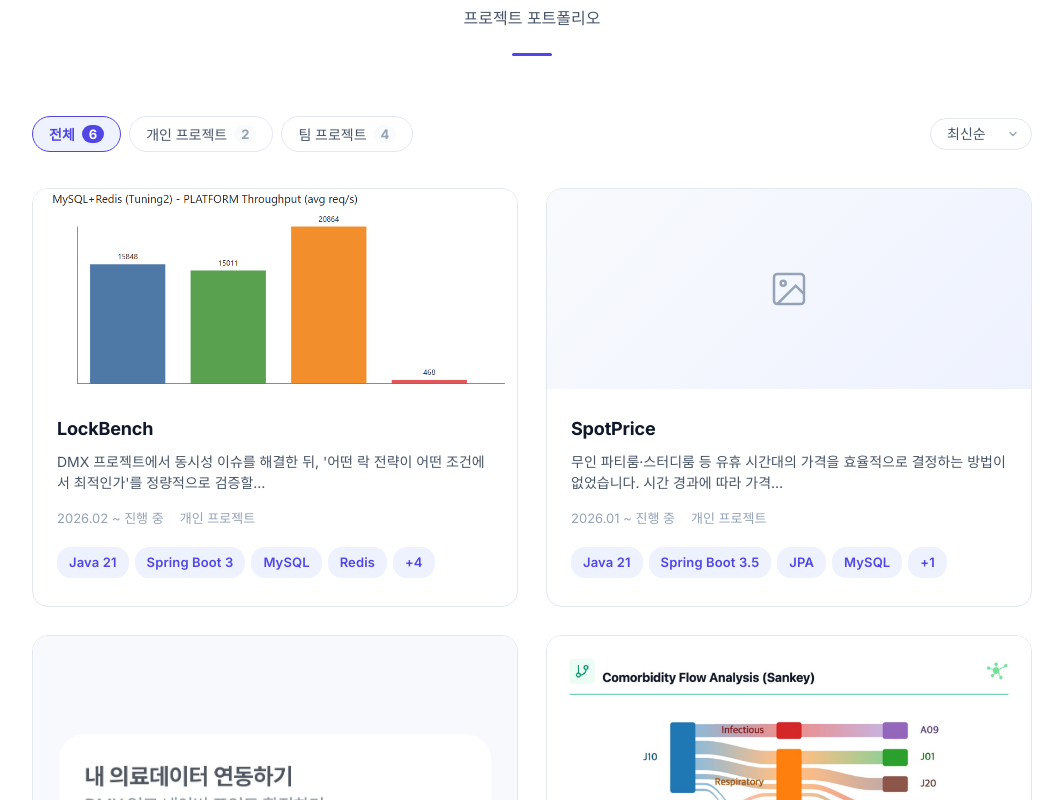
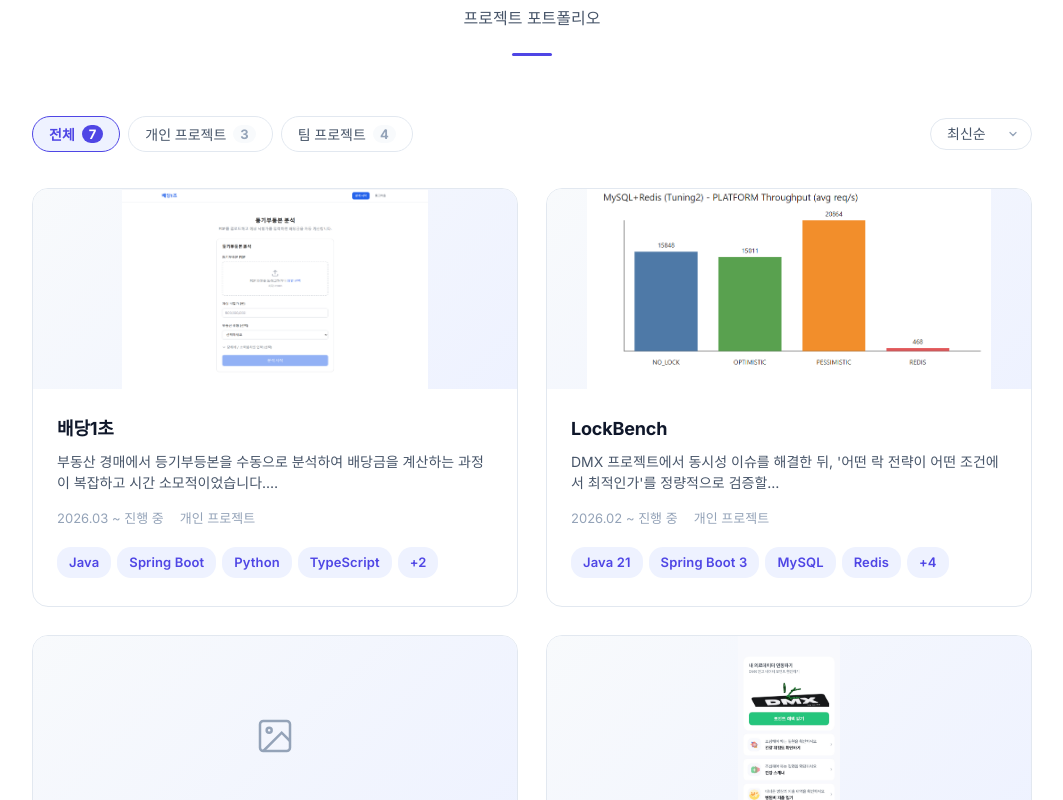
Before and after one commit to WindowisPark/WindowisPark.github.io, a React (Vite) app: page / in a window 1280 px wide. Shown: the part 4920-5720 px from the top of the page, without its empty margins (108-1171 px from the left). Built offline with nearby package versions, Linux system fonts and the light colour scheme; a web font is replaced by a local one.

Commit message:
feat: 배당1초 프로젝트 추가, 썸네일 잘림 수정, Planova 리팩토링 내용 V2 반영

```diff
--- a/src/components/Projects/Projects.module.css
+++ b/src/components/Projects/Projects.module.css
@@ -123,8 +123,8 @@
 .cardThumb img {
   width: 100%;
   height: 100%;
-  object-fit: cover;
-  object-position: top;
+  object-fit: contain;
+  object-position: center;
   transition: transform 0.5s cubic-bezier(0.16, 1, 0.3, 1);
 }
 
--- a/src/data/projects.json
+++ b/src/data/projects.json
@@ -82,8 +82,8 @@
     "problem": "자기주도 학습이 어려운 학생들이 AI 튜터에게 언제든지 질문하고, 학습 일정을 관리하며, 동기부여를 유지할 수 있는 통합 학습 플랫폼이 필요했습니다. 기존 학습 도구들은 AI 대화·콘텐츠·캘린더·커뮤니티가 분산돼 있어 학습 흐름이 끊겼습니다.",
     "decision": "FastAPI 기반 백엔드 전체를 설계·개발했습니다. AI 튜터 기능은 학습 맥락을 누적 유지하는 대화 이력 관리와 교육 목적에 최적화된 시스템 프롬프트를 직접 설계해 구현했습니다. JWT + OAuth2(카카오 로그인) + SMS 인증 체계를 구축하고, PortOne을 연동한 플래닛(포인트) 기반 구독 결제 모델을 완성했습니다. 출석 체크·친구 초대·신규가입 혜택 등 이벤트 시스템과 포인트·레벨·뱃지 게이미피케이션을 설계해 학습 지속성을 높였습니다.",
     "result": "약 한 달간 실제 서비스를 운영하며 실사용자 피드백을 수집했습니다. 창의학기제 6학점 프로젝트로 서비스 기획부터 백엔드 구현, 실운영까지 전 과정을 경험했습니다.",
-    "refactoring": "운영 종료 후 4개 이슈에 대한 리팩토링을 완료(2026.02)했습니다. ① 운영 안정성: DB 시작 검증 및 커넥션 풀 정리 라이프사이클 훅 추가, 테스트·디버그 스크립트 13개 정리. ② 보안 강화: 하드코딩된 DB·암호화 키를 환경변수 필수화로 전환, WebSocket 세션 누수 수정, 웹훅 서명 검증 추가. ③ 응답 성능: DB 커넥션 풀링(pool_size=10, max_overflow=20) 적용, OpenAI 클라이언트를 모듈 레벨 싱글톤으로 전환해 TCP 재연결 제거, Redis 동일 질의 캐싱(TTL 1h). ④ 동시성 수정: LangGraph의 동기 graph.invoke()를 asyncio.to_thread()로 교체해 동시 요청 시 이벤트 루프 블로킹 해소.",
-    "techStack": ["Python", "FastAPI", "PostgreSQL", "Redis", "WebSocket", "JWT", "OAuth2", "PortOne", "LLM Prompting"],
+    "refactoring": "V2 전면 리디자인(2026.03)을 진행했습니다. ① 제품 피벗: 팀 협업·게이미피케이션·결제 시스템을 제거하고 '학습→취업 준비' 단일 여정에 집중하도록 재설계. 이력서·자기소개서·기업 분석·면접 준비 등 커리어 도구를 신규 구현. ② 보안 강화: 로그인~로그아웃 보안 취약점을 TDD로 개선(Rate Limiting, Redis Fallback, JWT Refresh Token 처리), CVE 3건(CVE-2024-1135, CVE-2024-6827, CVE-2024-23342) 의존성 패치, 커스텀 예외 계층 기반 공통 에러 처리 체계 도입. ③ AI 튜터 고도화: WebSocket 파이프라인에 JWT 인증·세션 재연결·스트리밍 응답 적용, LLM 배치 호출 및 임베딩 모델을 Gemini 2.5 Flash로 전환해 성능 최적화, Redis 세션 관리(인메모리 폴백). ④ 프론트엔드 리디자인: Vue 3 + Vite 기반 랜딩·대시보드·캘린더 CRUD 전면 재구축, 모바일 하단 내비게이션(5탭), CSS 디자인 토큰 시스템(색상·간격·그림자·타이포그래피) 통일.",
+    "techStack": ["Python", "FastAPI", "PostgreSQL", "Redis", "WebSocket", "JWT", "OAuth2", "Vue 3", "LangGraph", "Gemini", "ChromaDB"],
     "links": {
       "github": "https://github.com/WindowisPark/e-room",
       "demo": "",
@@ -110,5 +110,23 @@
       "video": "",
       "ppt": ""
     }
+  },
+  {
+    "id": 7,
+    "title": "배당1초",
+    "thumbnail": "dividend1s",
+    "period": "2026.03 ~ 진행 중",
+    "team": "개인 프로젝트",
+    "role": "풀스택 설계 · 개발",
+    "problem": "부동산 경매에서 등기부등본을 수동으로 분석하여 배당금을 계산하는 과정이 복잡하고 시간 소모적이었습니다.",
+    "decision": "등기부등본 PDF를 업로드하면 자동 파싱하여 예상 낙찰가 기반으로 NPL 배당금을 1초 만에 계산하는 플랫폼을 설계했습니다. 파싱 백엔드(Python)·코어 백엔드(Java/Spring Boot)·프론트엔드(TypeScript)·DB(PostgreSQL)를 모듈별로 분리해 구축했습니다.",
+    "result": "등기부등본 PDF 업로드부터 배당 분석 결과 조회까지 자동화된 NPL 수익률 분석 플랫폼을 구현했습니다. 파싱·백엔드·프론트엔드·DB를 모듈별로 분리하고 Docker 기반 통합 환경을 구성했습니다.",
+    "techStack": ["Java", "Spring Boot", "Python", "TypeScript", "PostgreSQL", "Docker"],
+    "links": {
+      "github": "https://github.com/WindowisPark/dividend1s",
+      "demo": "",
+      "video": "",
+      "ppt": ""
+    }
   }
 ]
```
Also changed, not shown: src/assets/images/dividend1s.png (added).
